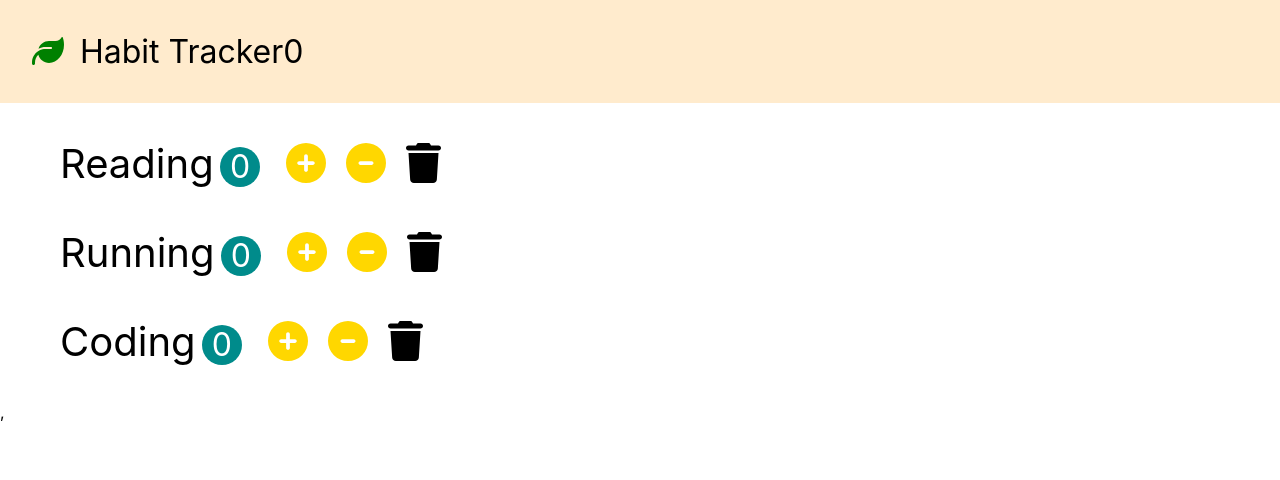
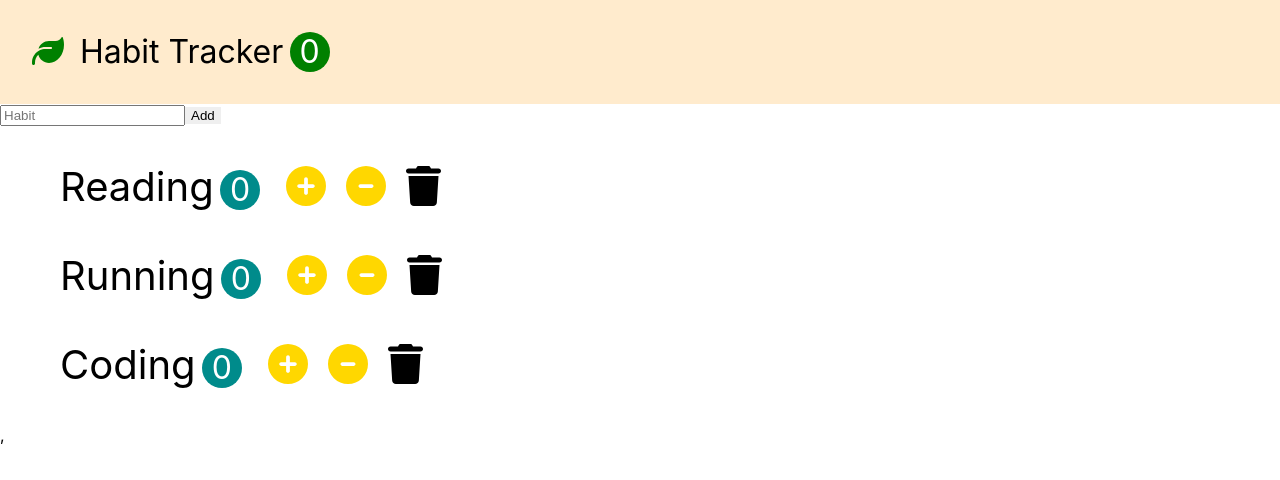
Before and after one commit to hanseu9839/reactJS-habit-tracker, a React (Create React App) app: page / in a window 1280 px wide. Shown: the top 480 px of the page. Built offline with nearby package versions, Linux system fonts and the light colour scheme.

Commit message:
Form-Add

```diff
--- a/src/App.css
+++ b/src/App.css
@@ -10,6 +10,19 @@
 .navbar-logo {
   color: green;
   margin-right: 0.5em;
+}
+.navbar-count {
+  display: inline-block;
+  text-align: center;
+  font-size: 2rem;
+  width: 2.5rem;
+  height: 2.5rem;
+  line-height: 2.5rem;
+  margin-left: 0.2em;
+  margin-right: 0.5em;
+  background-color: green;
+  color: white;
+  border-radius: 50%;
 }
 button {
   outline: none;
--- a/src/app.jsx
+++ b/src/app.jsx
@@ -28,6 +28,10 @@
     const habits = this.state.habits.filter((item) => item.id !== habit.id);
     this.setState({ habits });
   };
+  handleAdd = (name) => {
+    const habits = [...this.state.habits, { id: Date.now(), name, count: 0 }];
+    this.setState({ habits });
+  };
   render() {
     return (
       <>
@@ -39,6 +43,7 @@
           onIncrement={this.handleIncrement}
           onDecrement={this.handleDecrement}
           onDelete={this.handleDelete}
+          onAdd={this.handleAdd}
         />
       </>
     );
--- /dev/null
+++ b/src/components/habitAddForm.jsx
@@ -0,0 +1,28 @@
+import React, { Component } from "react";
+
+class HabitaddForm extends Component {
+  formRef = React.createRef();
+  inputRef = React.createRef();
+  onSubmit = (event) => {
+    event.preventDefault();
+    const name = this.inputRef.current.value;
+    name && this.props.onAdd(name);
+    //this.inputRef.current.value = '';
+    this.formRef.current.reset();
+  };
+  render() {
+    return (
+      <form ref={this.formRef} className="add-form" onSubmit={this.onSubmit}>
+        <input
+          ref={this.inputRef}
+          type="text"
+          class="add-input"
+          placeholder="Habit"
+        ></input>
+        <button className="add-button">Add</button>
+      </form>
+    );
+  }
+}
+
+export default HabitaddForm;
--- a/src/components/habits.jsx
+++ b/src/components/habits.jsx
@@ -1,5 +1,6 @@
 import React, { Component } from "react";
 import Habit from "./habit";
+import HabitAddForm from "./habitAddForm";
 
 class Habits extends Component {
   handleIncrement = (habit) => {
@@ -11,8 +12,13 @@
   handleDelete = (habit) => {
     this.props.onDelete(habit);
   };
+  handleAdd = (name) => {
+    this.props.onAdd(name);
+  };
   render() {
     return (
+      <>
+        <HabitAddForm onAdd={this.handleAdd} />
         <ul>
           {this.props.habits.map((habit) => (
             <Habit
@@ -20,10 +26,11 @@
               habit={habit}
               onIncrement={this.handleIncrement}
               onDecrement={this.handleDecrement}
-            onDelete={this.handleDelete}
+              onDelete={this.handleDelete} //{this.handleDelete}이것을 사용해서 해주어도 된다. 이때는 handleDelete는 필요없다.
             />
           ))}
         </ul>
+      </>
     );
   }
 }
```
Lines whose indentation alone changed are shown as unchanged.
